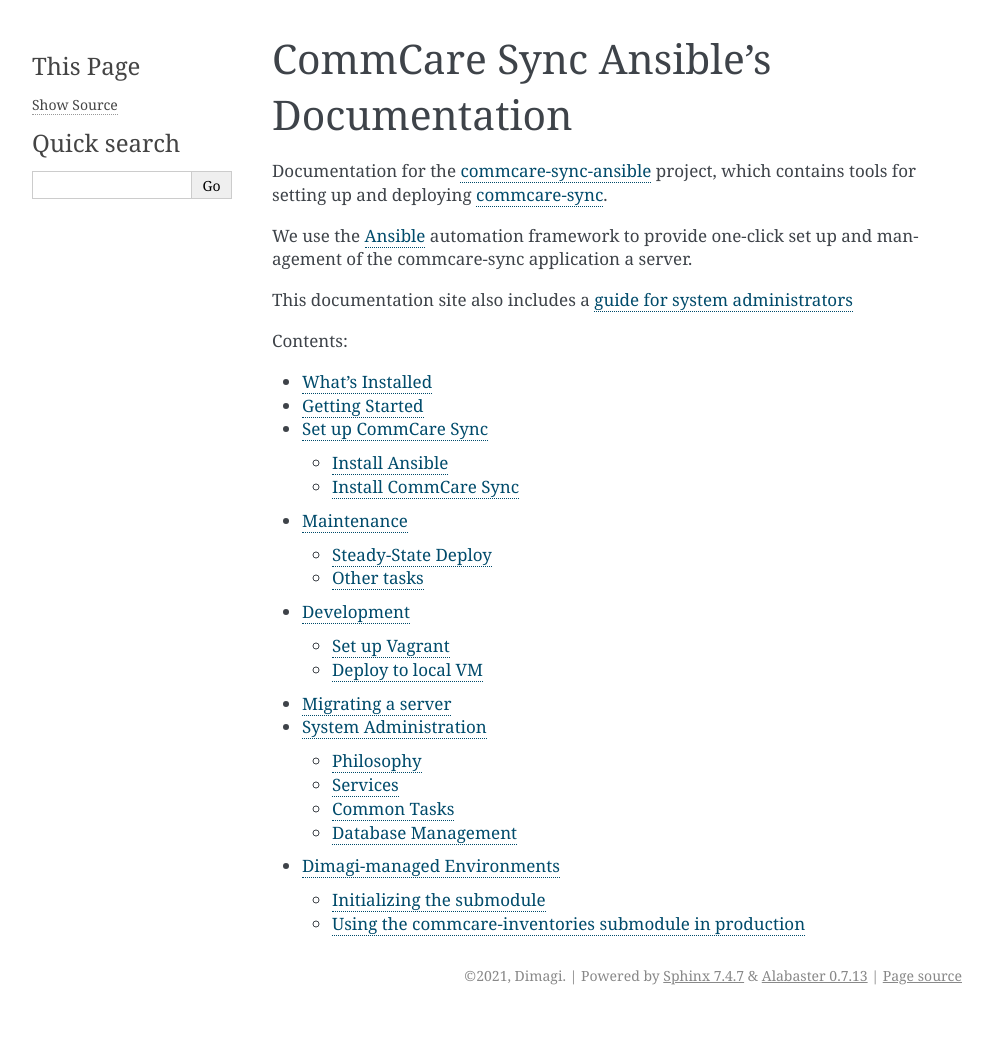
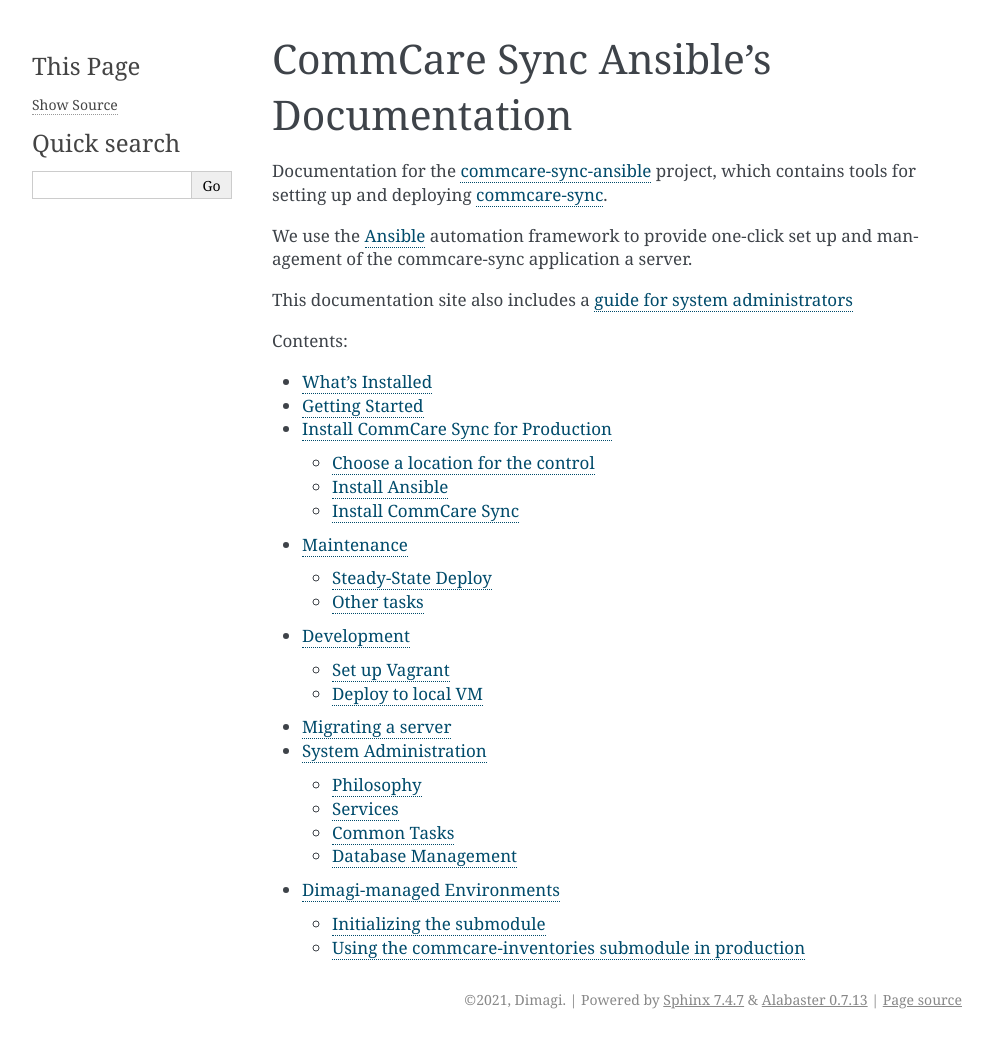
Before and after one commit to dimagi/commcare-sync-ansible, a Sphinx documentation site: the page built from docs/index.rst, in a window 1280 px wide. Shown: the whole page, without its empty margins (148-1141 px from the left). Built offline with Sphinx 7.4.7, drawn with Linux system fonts in a browser that asks for light colours; before the commit the page ends 1015 px from its top, so only the background shows below that; some of the changed lines change nothing that is shown.

Commit message:
Reorder steps

````diff
--- a/docs/install-commcare-sync.md
+++ b/docs/install-commcare-sync.md
@@ -1,11 +1,19 @@
-Set up CommCare Sync
+Install CommCare Sync for Production
 =====================
 This page outlines the process you need to follow in order to set up a CommCare Sync instance on a production machine.
+
+## Choose a location for the control
+
+While it is possible to run the ansible playbooks from anywhere,
+it is recommended to run them *on the server you are setting up*.
+This will ensure consistency and also streamline the install process.
+
+These instructions assume a set up where the ansible control and playbooks are run on the server being set up.
 
 ## Install Ansible
 
 From the [Ansible Installation Guide](https://docs.ansible.com/ansible/latest/installation_guide/intro_installation.html#installing-ansible-on-ubuntu),
-run the following on your local/control machine
+run the following on your control machine.
 
 ```bash
 sudo apt-add-repository ppa:ansible/ansible
@@ -14,15 +22,6 @@
 ```
 
 ## Install CommCare Sync
-
-### Choose a location for the control
-
-While it is possible to run the ansible playbooks from anywhere,
-it is recommended to run them *on the server you are setting up*.
-This will ensure consistency and also streamline the install process.
-
-These instructions assume a set up where the ansible control and playbooks are run on the server being set up.
-
 ### Set up user accounts
 
 On the server, create an account for the ansible user to use.
````
